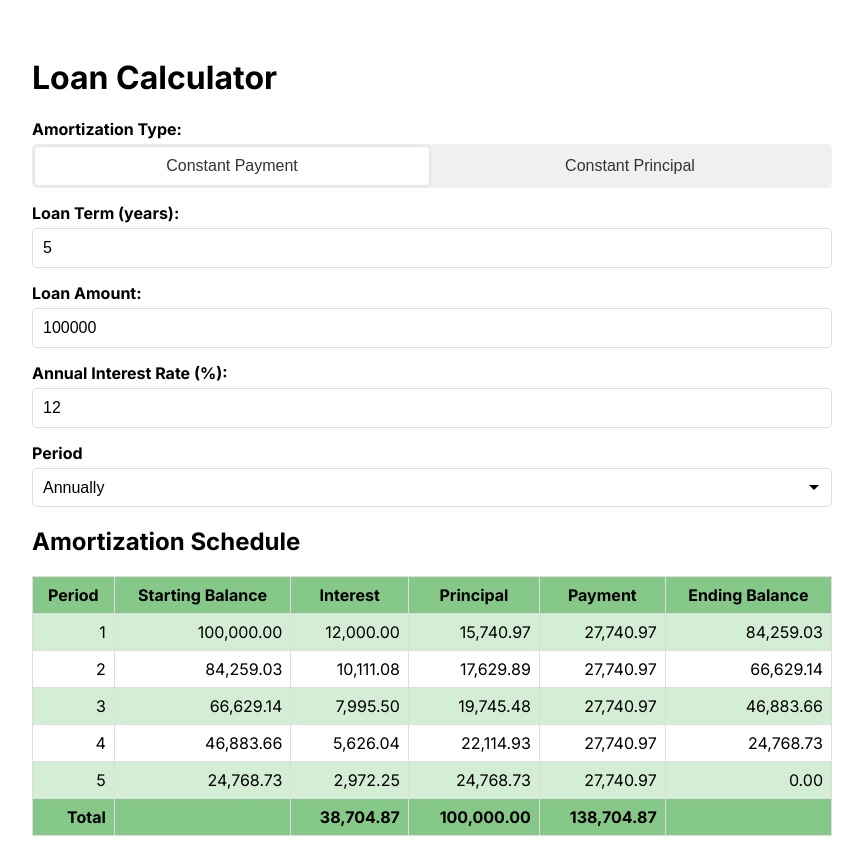
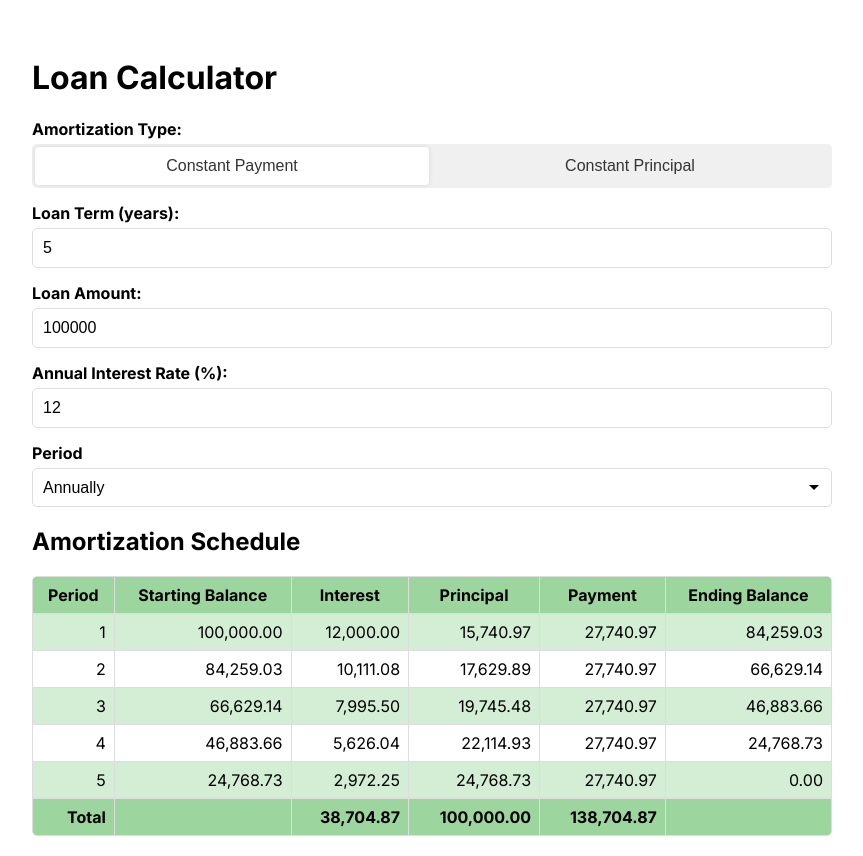
Before and after one commit to malcolm-a/pyloans, a Flask app: page / in a window 1280 px wide. Shown: the whole page, without its empty margins (208-1071 px from the left). Run offline with Flask 3, Linux system fonts and the light colour scheme; some libraries are stand-ins or nearby versions.

Commit message:
feat(style.css): code refactoring and table rounded corners

```diff
--- a/assets/style.css
+++ b/assets/style.css
@@ -1,4 +1,14 @@
 @import url('https://fonts.googleapis.com/css2?family=Inter:ital,opsz,wght@0,14..32,100..900;1,14..32,100..900&display=swap');
+
+:root {
+    --table-header-bg: #9dd59e;
+    --table-row-odd-bg: #d4eed5;
+    --table-border-color: #ddd;
+    --toggle-bg: #f0f0f0;
+    --white: #fff;
+}
+
+
 
 body {
     font-family: Inter;
@@ -6,6 +16,8 @@ body {
     margin: 0 auto;
     padding: 20px;
 }
+
+/* Form */
 
 .form-group {
     margin-bottom: 15px;
@@ -22,9 +34,9 @@ input, select {
     padding: 10px;
     font-size: 12pt;
     box-sizing: border-box;
-    border: 1px solid #ddd;
+    border: 1px solid var(--table-border-color);
     border-radius: 5px;
-    background-color: #fff;
+    background-color: var(--white);
 }
 
 select {
@@ -36,55 +48,10 @@ select {
     background-position: right 5px center;
 }
 
-table {
-    width: 100%;
-    border-collapse: collapse;
-    margin-top: 20px;
-    border-radius: 5px;
-}
-
-th, td {
-    border: 1px solid #ddd;
-    padding: 8px;
-    text-align: right;
-    font-size: 12pt;
-}
-th {
-    background-color: #86c888;
-    text-align: center;
-}
-tr:last-child {
-    font-weight: bold;
-    background-color: #86c888 !important;
-}
-
-#loan-body tr:nth-child(odd) {
-    background-color: #d4eed5;
-}
-
-.language-switcher {
-    display: flex;
-    flex-flow: row wrap;
-
-}
-
-button {
-    border: none;
-    background: none;
-    margin-right: 10px;
-    cursor: pointer;
-}
-
-button span.fi {
-    transform: scale(2.0); /* Increase the size */
-    display: inline-block;
-    border-radius: 2px;
-}
-
 .toggle-container {
     display: flex;
     width: 100%;
-    background-color: #f0f0f0;
+    background-color: var(--toggle-bg);
     border-radius: 5px;
     overflow: hidden;
     margin-top: 5px;
@@ -109,7 +76,7 @@ button span.fi {
 }
 
 .toggle-button.active {
-    background-color: #fff;
+    background-color: var(--white);
     box-shadow: 0 0 5px rgba(0, 0, 0, 0.1);
     font-weight: 500;
 }
@@ -125,3 +92,67 @@ button span.fi {
 .toggle-button:hover:not(.active) {
     background-color: rgba(255, 255, 255, 0.5);
 }
+
+/* Table */
+
+table {
+    width: 100%;
+    border-collapse: separate;
+    border-spacing: 0;
+    margin-top: 20px;
+    border: 1px solid var(--table-border-color);
+    border-radius: 5px;
+    overflow: hidden;
+}
+
+th, td {
+    border-right: 1px solid var(--table-border-color);
+    border-bottom: 1px solid var(--table-border-color);
+    padding: 8px;
+    text-align: right;
+    font-size: 12pt;
+}
+
+
+th:last-child, td:last-child {
+    border-right: none;
+}
+
+tr:last-child td {
+    border-bottom: none;
+}
+
+th {
+    background-color: var(--table-header-bg);
+    text-align: center;
+}
+
+tr:last-child {
+    font-weight: bold;
+    background-color: var(--table-header-bg) !important;
+}
+
+#loan-body tr:nth-child(odd) {
+    background-color: var(--table-row-odd-bg);
+}
+
+/* Language Switcher */
+
+.language-switcher {
+    display: flex;
+    flex-flow: row wrap;
+    gap: 2px;
+}
+
+button {
+    border: none;
+    background: none;
+    margin-right: 10px;
+    cursor: pointer;
+}
+
+button span.fi {
+    transform: scale(2.0);
+    display: inline-block;
+    border-radius: 2px;
+}
```
